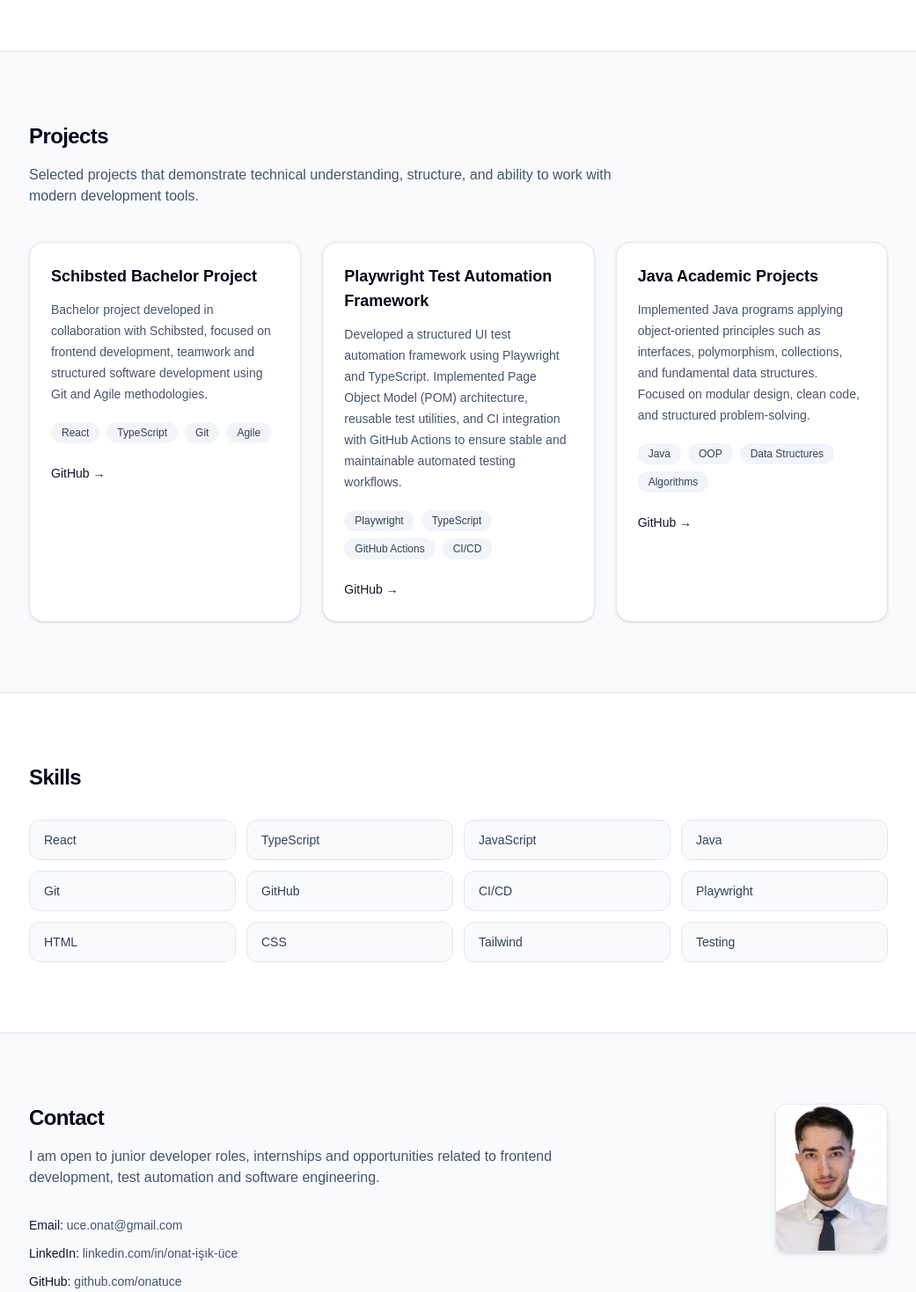
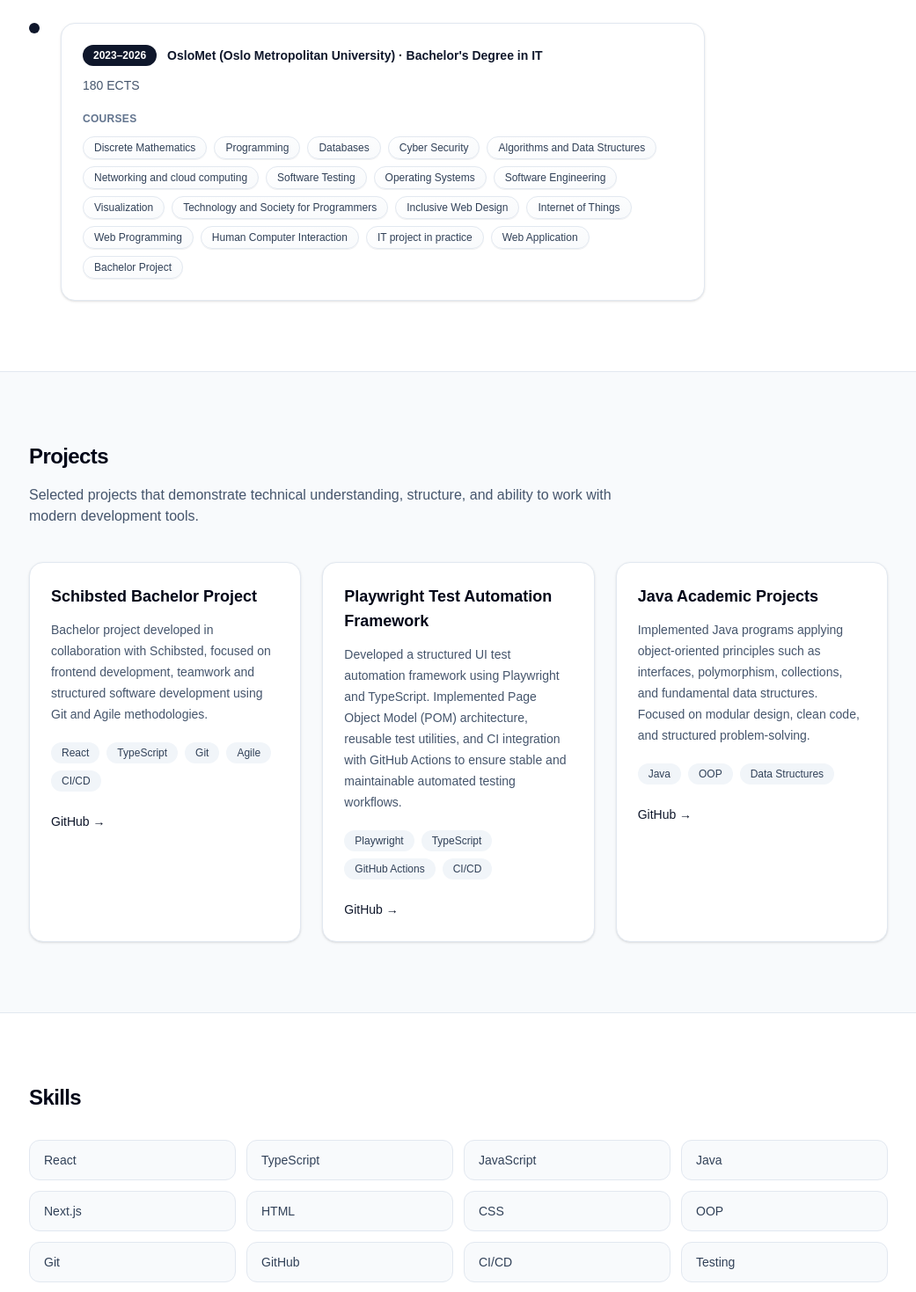
Before and after one commit to onatuce/portfolio, a Next.js app: page / in a window 1280 px wide. Shown: the part 940-2409 px from the top of the page at 88% size, without its empty margins (119-1160 px from the left). Built offline with nearby package versions, Linux system fonts and the light colour scheme.

Commit message:
add education section and improve portfolio content structure

```diff
--- a/src/app/layout.tsx
+++ b/src/app/layout.tsx
@@ -2,12 +2,12 @@ import type { Metadata } from "next";
 import "./globals.css";
 
 export const metadata: Metadata = {
-  title: "Ditt Navn | Junior IT Developer",
+  title: "Onat Üce | Junior Software Engineer",
   description:
-    "Portfolio for a junior IT developer focused on frontend development, test automation, React, TypeScript, Java and structured software development.",
+    "Portfolio for a junior software engineer focused on frontend development, test automation, React, TypeScript, Java and structured software development.",
   keywords: [
     "Junior Developer",
-    "IT Developer",
+    "Software Engineer",
     "React",
     "TypeScript",
     "Playwright",
@@ -15,11 +15,11 @@ export const metadata: Metadata = {
     "Frontend Developer",
     "Test Automation",
   ],
-  authors: [{ name: "Ditt Navn" }],
+  authors: [{ name: "Onat Üce" }],
   openGraph: {
-    title: "Ditt Navn | Junior IT Developer",
+    title: "Onat Üce | Junior Software Engineer",
     description:
-      "Junior IT developer focused on frontend, test automation and structured development.",
+      "Junior software engineer focused on frontend, test automation and structured development.",
     type: "website",
     url: "https://dittdomene.no",
   },
--- a/src/components/About.tsx
+++ b/src/components/About.tsx
@@ -1,3 +1,5 @@
+import Education from "@/components/Education";
+
 export default function About() {
   return (
     <section id="about" className="border-t border-slate-200 bg-white">
@@ -7,13 +9,14 @@ export default function About() {
         </h2>
         <div className="mt-6 max-w-3xl space-y-4 text-base leading-7 text-slate-600">
         <p>
-            I am an IT student at OsloMet with an interest in frontend development, test automation and structured software engineering.
+            Bachelor graduate in Information Technology from OsloMet with an interest in frontend development, test automation and structured software engineering.
             I enjoy working with clean code, good project structure and solutions that are easy to maintain and improve.
             Through academic and personal projects, I have worked with React, TypeScript, Java, Git, CI/CD and Playwright.
             I am currently looking for opportunities where I can continue developing as a software engineer and contribute in a
             collaborative development environment.
         </p>
         </div>
+        <Education />
     </div>
     </section>
 );
--- a/src/components/Contact.tsx
+++ b/src/components/Contact.tsx
@@ -8,9 +8,7 @@ return (
         Contact
         </h2>
         <p className="mt-4 max-w-2xl text-slate-600">
-        I am open to junior developer roles, internships
-        and opportunities related to frontend development,
-        test automation and software engineering.
+        Open to junior software engineering roles in frontend, testing and full-stack environments.
         </p>
         <div className="mt-8 space-y-3 text-sm">
         <p>
@@ -22,7 +20,7 @@ return (
 
         <p>
             <span className="font-medium text-slate-900">LinkedIn:</span>{" "}
-            <a href="https://www.linkedin.com/in/onat-i%C5%9F%C4%B1k-%C3%BCce-5aa537254/" className="text-slate-600 hover:underline">
+            <a href="https://www.linkedin.com/in/onat-işık-üce-5aa537254 " className="text-slate-600 hover:underline">
             linkedin.com/in/onat-işık-üce
             </a>
         </p>
--- /dev/null
+++ b/src/components/Education.tsx
@@ -0,0 +1,60 @@
+const courses = [
+	"Discrete Mathematics",
+    "Programming",
+    "Databases",
+	"Cyber Security",
+    "Algorithms and Data Structures",
+    "Networking and cloud computing",
+    "Software Testing",
+	"Operating Systems",
+	"Software Engineering",
+	"Visualization",
+	"Technology and Society for Programmers",
+	"Inclusive Web Design",
+	"Internet of Things",
+	"Web Programming",
+	"Human Computer Interaction",
+	"IT project in practice",
+	"Web Application",
+    "Bachelor Project",
+];
+export default function Education() {
+	return (
+		<div className="mt-12 max-w-3xl">
+			<div className="flex items-start gap-6">
+				<div className="flex flex-col items-center">
+					<div className="h-3 w-3 rounded-full bg-slate-900" />
+					<div className="mt-3 h-full w-px bg-slate-200" />
+				</div>
+				<div className="w-full">
+					<div className="rounded-2xl border border-slate-200 bg-white p-6 shadow-sm">
+						<div className="flex flex-wrap items-center gap-3">
+							<span className="rounded-full bg-slate-900 px-3 py-1 text-xs font-semibold text-white">
+								2023–2026
+							</span>
+							<p className="text-sm font-semibold text-slate-900">OsloMet (Oslo Metropolitan University) · Bachelor's Degree in IT</p>
+						</div>
+						<p className="mt-3 text-sm text-slate-600">
+							180 ECTS
+						</p>
+						<div className="mt-5">
+							<p className="text-xs font-semibold uppercase tracking-wide text-slate-500">
+								Courses
+							</p>
+							<div className="mt-3 flex flex-wrap gap-2">
+								{courses.map((course) => (
+									<span
+										key={course}
+										className="rounded-full border border-slate-200 bg-gradient-to-br from-white to-slate-50 px-3 py-1 text-xs font-medium text-slate-700 shadow-[0_1px_0_rgba(15,23,42,0.06)]"
+									>
+										{course}
+									</span>
+								))}
+							</div>
+						</div>
+					</div>
+				</div>
+			</div>
+		</div>
+	);
+}
--- a/src/components/Hero.tsx
+++ b/src/components/Hero.tsx
@@ -22,14 +22,14 @@ return (
 
         <div className="mt-8 flex flex-wrap gap-3">
         <a
-        href="https://linkedin.com/in/onat-işık-üce-5aa537254/"
+        href="https://www.linkedin.com/in/onat-işık-üce-5aa537254 "
         target="_blank"
             className="rounded-xl bg-slate-900 px-5 py-3 text-sm font-medium text-white hover:bg-slate-700"
         >
         LinkedIn
         </a>
 
-        <a
+    <a
             href="https://github.com/onatuce"
             target="_blank"
             className="rounded-xl bg-slate-900 px-5 py-3 text-sm font-medium text-white hover:bg-slate-700"
@@ -37,12 +37,14 @@ return (
             GitHub
         </a>
 
+{/*
         <a
             href="/cv.pdf"
             className="rounded-xl bg-slate-900 px-5 py-3 text-sm font-medium text-white hover:bg-slate-700"
         >
             Download Resume
         </a>
+        */}
         </div>
     </div>
     </section>
--- a/src/components/Skills.tsx
+++ b/src/components/Skills.tsx
@@ -3,14 +3,18 @@ const skills = [
 "TypeScript",
 "JavaScript",
 "Java",
+"Next.js",
+"HTML",
+"CSS",
+"OOP",
 "Git",
 "GitHub",
 "CI/CD",
+"Testing",
 "Playwright",
-"HTML",
-"CSS",
-"Tailwind",
-"Testing",
+"SQL",
+"Jira",
+"Slack",
 ];
 export default function Skills() {
 return (
--- a/src/data/projects.ts
+++ b/src/data/projects.ts
@@ -3,7 +3,7 @@ export const projects = [
     title: "Schibsted Bachelor Project",
     description:
     "Bachelor project developed in collaboration with Schibsted, focused on frontend development, teamwork and structured software development using Git and Agile methodologies.",
-    stack: ["React", "TypeScript", "Git", "Agile"],
+    stack: ["React", "TypeScript", "Git", "Agile", "CI/CD"],
     github: "#",
 },
 {
@@ -17,7 +17,7 @@ export const projects = [
     title: "Java Academic Projects",
     description:
     "Implemented Java programs applying object-oriented principles such as interfaces, polymorphism, collections, and fundamental data structures. Focused on modular design, clean code, and structured problem-solving.",
-    stack: ["Java", "OOP", "Data Structures", "Algorithms"],
+    stack: ["Java", "OOP", "Data Structures"],
     github: "#",
 },
 ];
```
